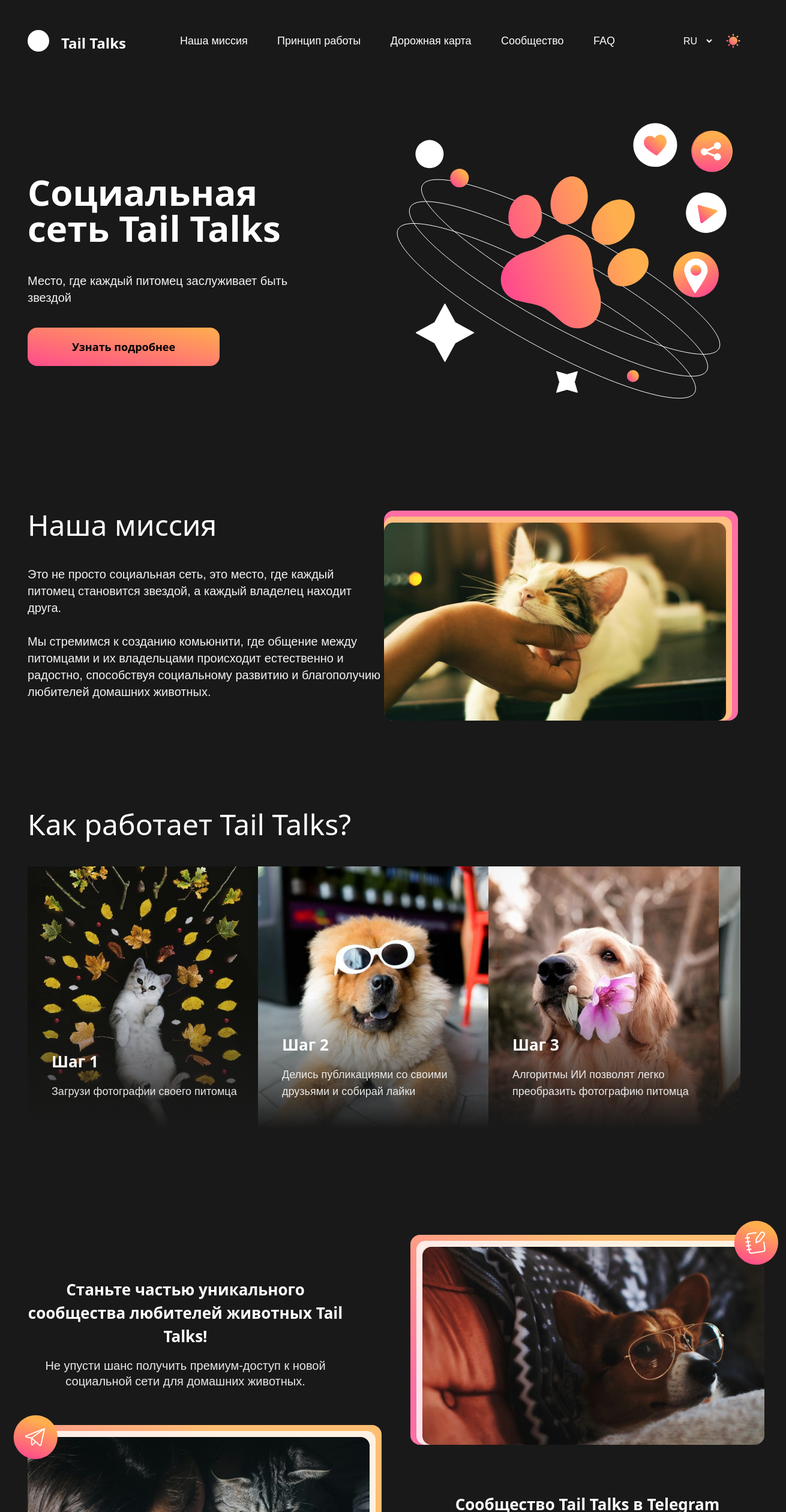
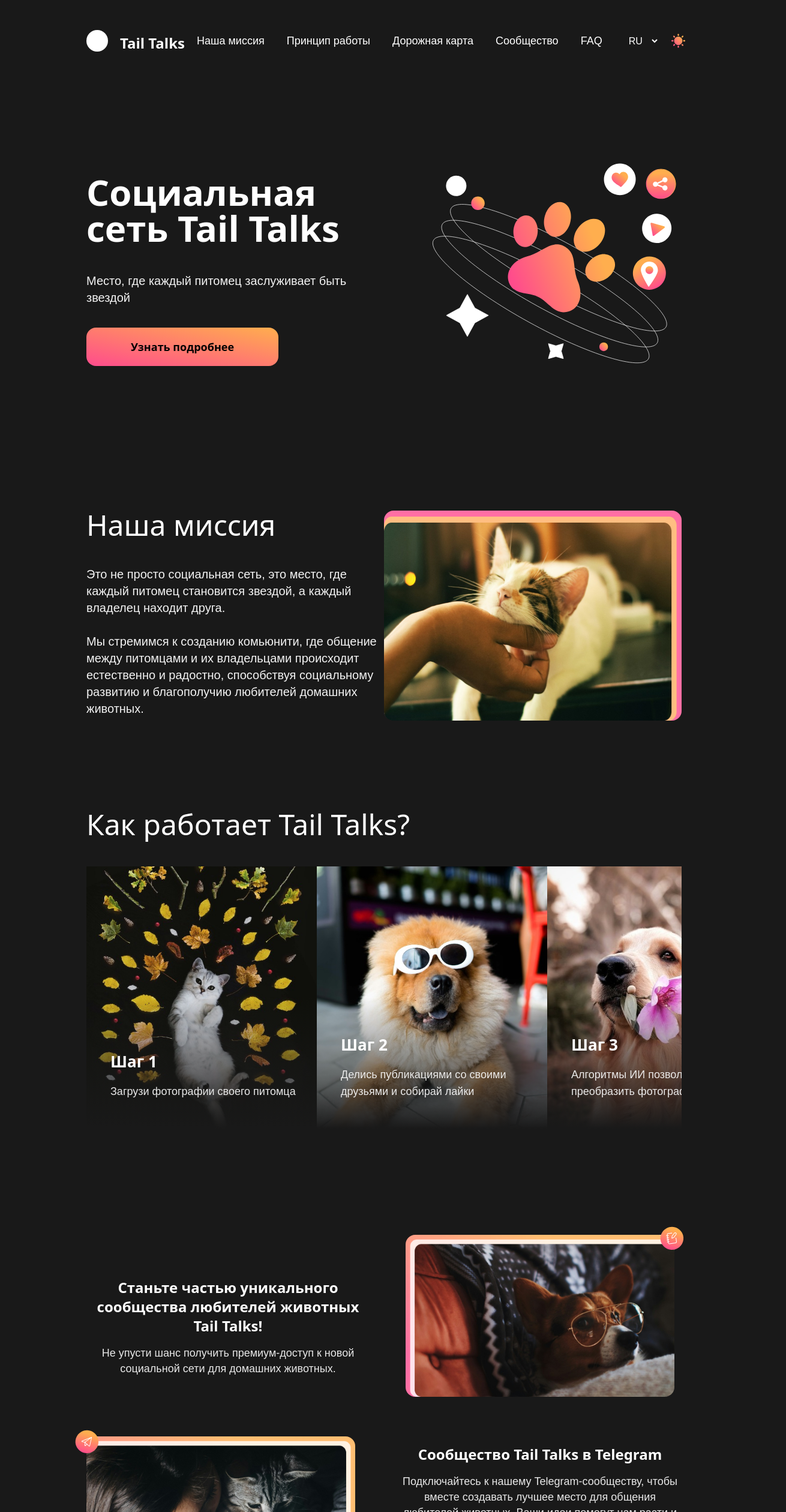
Before and after one commit to TailTalks/DevFront, a React (Create React App) app: page / in a window 1280 px wide. Shown: the top 2520 px of the page at 60% size, 1310 px wide, since content can reach past the window. Built offline with nearby package versions, Linux system fonts and the light colour scheme.

Commit message:
change layout on 1024px

```diff
--- a/src/app/App.tsx
+++ b/src/app/App.tsx
@@ -33,7 +33,7 @@
     <div className='w-full h-96'>
 
       {/* container */}
-      <div className='container mx-auto px-4 3xl:px-10 w-[1220px] flex-col 3xl:w-screen'>
+      <div className='container mx-auto px-4 3xl:px-10 flex-col'>
 
         {/* header */}
         <div className='flex justify-between items-center h-14 mt-10 pt-2.5 pb-2.5'>
@@ -47,11 +47,11 @@
 
           {/* menu */}
           <div className='3xl:grow 3xl:px-96 3xl:text-3xl flex text-lg justify-between items-center w-[725px] h-7'>
-            <button className='font-Rubik Variable text-[#000000] dark:text-white font-medium'>Наша миссия</button>
-            <button className='font-Rubik Variable text-[#000000] dark:text-white font-medium'>Принцип работы</button>
-            <button className='font-Rubik Variable text-[#000000] dark:text-white font-medium'>Дорожная карта</button>
-            <button className='font-Rubik Variable text-[#000000] dark:text-white font-medium'>Сообщество</button>
-            <button className='font-Rubik Variable text-[#000000] dark:text-white font-medium'>FAQ</button>
+            <a href="#mission"><button className='font-Rubik Variable text-[#000000] dark:text-white font-medium'>Наша миссия</button></a>
+            <a href="#how_it_works"><button className='font-Rubik Variable text-[#000000] dark:text-white font-medium'>Принцип работы</button></a>
+            <a href=""><button className='font-Rubik Variable text-[#000000] dark:text-white font-medium'>Дорожная карта</button></a>
+            <a href=""><button className='font-Rubik Variable text-[#000000] dark:text-white font-medium'>Сообщество</button></a>
+            <a href=""><button className='font-Rubik Variable text-[#000000] dark:text-white font-medium'>FAQ</button></a>
           </div>
           {/* end menu */}
 
@@ -89,13 +89,13 @@
             <img className='absolute top-52 right-5 cursor-pointer' src={Maps} alt='Maps'></img>
           </div> */}
 
-          <img className='relative 3xl:w-[900px] 3xl:h-[715px] w-[600px] h-[515px] 2xl:grow' src={theme ? illustrationDark : illustrationLight} alt='illustration'></img>
+          <img className='relative w-[435px] h-[375px] 3xl:w-[900px] 3xl:h-[715px] xl:w-[600px] xl:h-[515px] 2xl:grow' src={theme ? illustrationDark : illustrationLight} alt='illustration'></img>
 
         </div>
         {/* end main */}
 
         {/* mission */}
-        <div className='flex justify-between w-full h-[355px] 3xl:h-[550px] mt-36'>
+        <div id='mission' className='flex justify-between w-full h-[355px] 3xl:h-[550px] mt-36'>
           <div className='w-1/2 2xl:grow 3xl:pr-96'>
             <div className='w-[380px] 3xl:w-auto h-16 font-sans text-[#000000] dark:text-white text-5xl 3xl:text-7xl font-medium'>Наша миссия</div>
             <div className='w-full mt-7 3xl:mt-9 font-Rubik text-[#000000] dark:text-[#F3F3F3] text-xl 3xl:text-4xl font-light'>Это не просто социальная сеть, это место, где каждый питомец становится звездой, а каждый владелец находит друга.</div>
@@ -113,7 +113,7 @@
 
 				{/* how it works */}
 
-						<div className='w-full h-[568px] mt-36'>
+						<div id='how_it_works' className='w-full h-[568px] mt-36'>
 							<div className='h-16 font-sans text-[#000000] dark:text-white text-5xl font-medium'>
 								Как работает Tail Talks?
 							</div>
@@ -175,27 +175,27 @@
 
 				{/*TailTalks in telegram */}
 
-				<div className='mt-[140px] flex justify-between min-h-[666px] text-center gap-x-12'>
-					<div className='2xl:grow flex flex-col justify-between w-1/2 min-w-[590px] relative'>
-						<div className='pr-16 3xl:w-[790px]'>
-							<h3 className='font-sans font-semibold dark:text-white text-[26px] 3xl:text-4xl text-black-50 mt-[72px]'>
+				<div className='mt-[140px] flex justify-between text-center gap-x-12'>
+					<div className='2xl:grow flex flex-col justify-between w-1/2 min-w-[448px] xl:min-w-[590px] relative'>
+						<div className='xl:pr-16 3xl:w-[790px]'>
+							<h3 className='font-sans font-semibold dark:text-white text-2xl xl:text-[26px] 3xl:text-4xl text-black-50 mt-[72px]'>
 								Станьте частью уникального сообщества любителей животных Tail Talks!
 							</h3>
-							<p className='dark:text-[#F3F3F3F2] font-light font-Rubik Variable text-[20px] 3xl:text-3xl leading-[26px] pt-4 3xl:mt-10 text-[#4D4D4D]'>
+							<p className='dark:text-[#F3F3F3F2] font-light font-Rubik Variable text-lg xl:text-xl 3xl:text-3xl leading-[26px] pt-4 3xl:mt-10 text-[#4D4D4D]'>
 								Не упусти шанс получить премиум-доступ к новой социальной сети для домашних животных.
 							</p>
 						</div>
-						<img src={telegramLabel} alt="" className='absolute left-[-36px] bottom-[280px] 3xl:bottom-[430px]'/>
-						<img src={telegramCat} alt="" className='rounded-2xl w-[590px] h-[350px] 3xl:w-[790px] 3xl:h-[500px] 3xl:mt-10'/>
+						<img src={telegramLabel} alt="" className='absolute w-[52px] h-[52px] xl:w-[99px] xl:h-[99px] left-[-25px] bottom-[235px] xl:left-[-36px] xl:bottom-[280px] 3xl:bottom-[430px]'/>
+						<img src={telegramCat} alt="" className='rounded-2xl w-[448px] h-[270px] xl:w-[590px] xl:h-[350px] 3xl:w-[790px] 3xl:h-[500px] 3xl:mt-10'/>
 					</div>
-					<div className='2xl:grow flex flex-col justify-between items-center w-1/2 min-w-[590px] relative'>
-							<img src={telegramDog} alt="" className='rounded-2xl w-[590px] h-[350px] 3xl:w-[790px] 3xl:h-[500px] 3xl:mb-10'/>
-							<img src={notesLabel} alt="" className='absolute right-[-36px] 3xl:right-[180px] 4xl:right-[340px] top-[-36px]'/>
+					<div className='2xl:grow flex flex-col justify-between items-center w-1/2 min-w-[448px] xl:min-w-[590px] relative'>
+							<img src={telegramDog} alt="" className='rounded-2xl w-[448px] h-[270px] xl:w-[590px] xl:h-[350px] 3xl:w-[790px] 3xl:h-[500px] 3xl:mb-10'/>
+							<img src={notesLabel} alt="" className='absolute w-[52px] h-[52px] xl:w-[99px] xl:h-[99px] right-[-10px] 3xl:right-[180px] 4xl:right-[340px] top-[-20px] xl:top-[-36px]'/>
 							<div className='3xl:w-[790px]'>
-								<h3 className='font-sans font-semibold dark:text-white text-[26px] 3xl:text-4xl text-black-50 mt-20'>
+								<h3 className='font-sans font-semibold dark:text-white text-2xl xl:text-[26px] 3xl:text-4xl text-black-50 mt-20'>
 									Сообщество Tail Talks в Telegram
 								</h3>
-								<p className='w-[560px] 3xl:w-auto dark:text-[#F3F3F3F2] font-light font-Rubik Variable text-[20px] 3xl:text-3xl leading-[26px] pt-4 text-[#4D4D4D]'>
+								<p className=' dark:text-[#F3F3F3F2] font-light font-Rubik Variable text-lg xl:text-xl 3xl:text-3xl leading-[26px] pt-4 text-[#4D4D4D]'>
 								Подключайтесь к нашему Telegram-сообществу, чтобы вместе создавать лучшее место для общения любителей животных. Ваши идеи помогут нам расти и развиваться!
 								</p>
 								<a href="https://t.me/tailtalkstg" target='_blank'>
--- a/tailwind.config.js
+++ b/tailwind.config.js
@@ -14,8 +14,8 @@
       'lg': '1024px',
       // => @media (min-width: 1024px) { ... }
 
-      'xl': '1280px',
-      // => @media (min-width: 1280px) { ... }
+      'xl': '1440px',
+      // => @media (min-width: 1440px) { ... }
 
       '2xl': '1536px',
       // => @media (min-width: 1536px) { ... }
```
